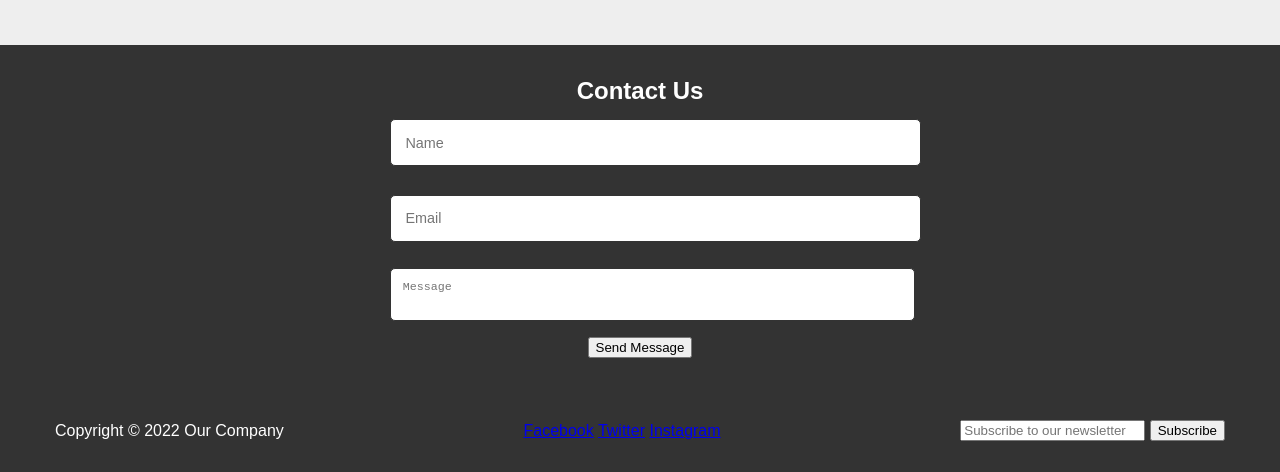
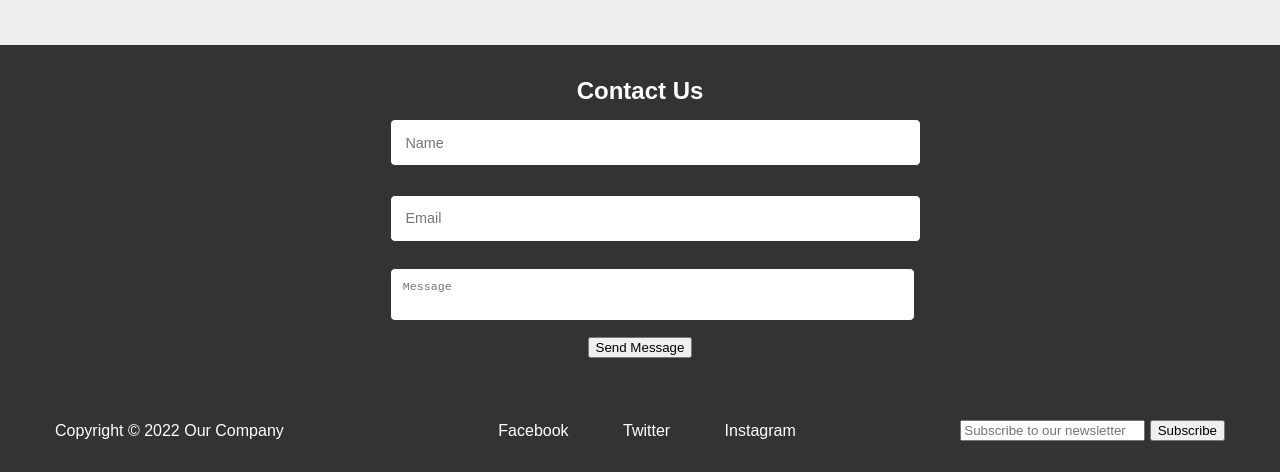
Before and after one commit to Swati-Tanu/MiniProject_NodeJS, a website: page NodeServer/public/index.html in a window 1280 px wide. Shown: the part 2420-2892 px from the top of the page. Drawn offline with Linux system fonts and the light colour scheme.

Commit message:
Project Updated

```diff
--- a/NodeServer/public/index.html
+++ b/NodeServer/public/index.html
@@ -5,6 +5,7 @@
     <meta http-equiv="X-UA-Compatible" content="IE=edge">
     <meta name="viewport" content="width=device-width, initial-scale=1.0">
     <title>Mini Project</title>
+    <link rel="icon" type="image/png" sizes="32x32" href="favicon-32x32.png">
     <style>
         body {
   font-family: Arial, sans-serif;
@@ -192,6 +193,12 @@ footer {
   margin: 0 auto;
 }
 
+.footer a{
+  color: white;
+  text-decoration: none;
+  padding-left: 50px;
+}
+
 .copyright {
   font-size: 14px;
 }
```
Also changed, not shown: NodeServer/public/favicon-32x32.png (added).
